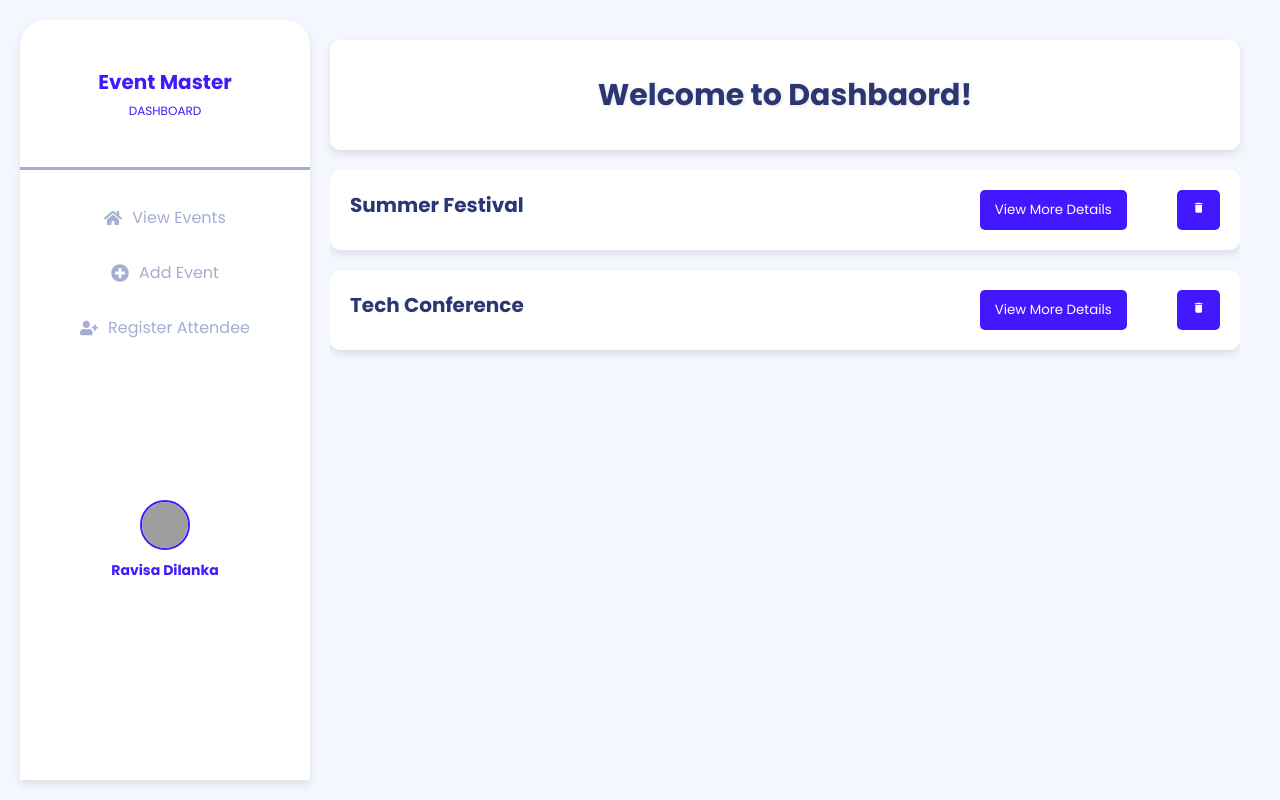
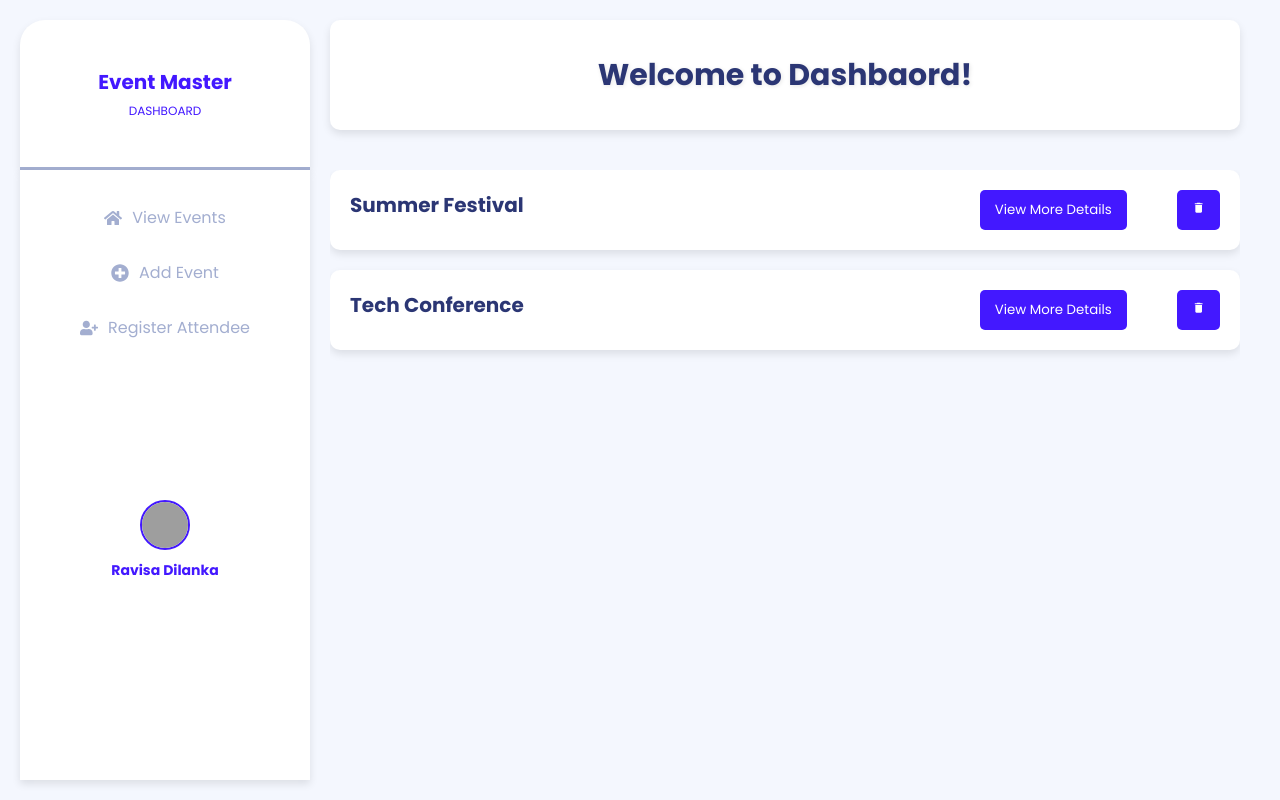
Before and after one commit to Ravisadilanka/Event_Management_System, a React (Vite) app in the folder Frontend/: page /events in a window 1280 px wide. Built offline with nearby package versions, Linux system fonts and the light colour scheme; grey boxes are pictures that could not be loaded.

Commit message:
Updated css

```diff
--- a/Frontend/src/components/hero/Hero.css
+++ b/Frontend/src/components/hero/Hero.css
@@ -9,6 +9,7 @@
     border-radius: 10px;
     box-shadow: 0 4px 8px rgba(0, 0, 0, 0.1);
     padding: 20px;
+    margin-bottom: 40px;
 }
 
 .hero-text {
--- a/Frontend/src/pages/events/Events.css
+++ b/Frontend/src/pages/events/Events.css
@@ -5,14 +5,12 @@
 
 .events-container-right {
     flex: 1;
-    padding: 20px;
+    padding-left: 20px;
+    padding-right: 20px;
+    padding-bottom: 20px;
     height: 95vh;
     display: flex;
     flex-direction: column;
-}
-
-.hero-container {
-    margin-bottom: 20px;
 }
 
 .events-list {
--- a/Frontend/src/pages/viewEvent/ViewEvent.css
+++ b/Frontend/src/pages/viewEvent/ViewEvent.css
@@ -5,7 +5,9 @@
 
   .viewevent-container-right {
     flex: 1;
-    padding: 20px;
+    padding-left: 20px;
+    padding-right: 20px;
+    padding-bottom: 20px;
     height: 95vh;
     overflow-y: auto;
   }
```
